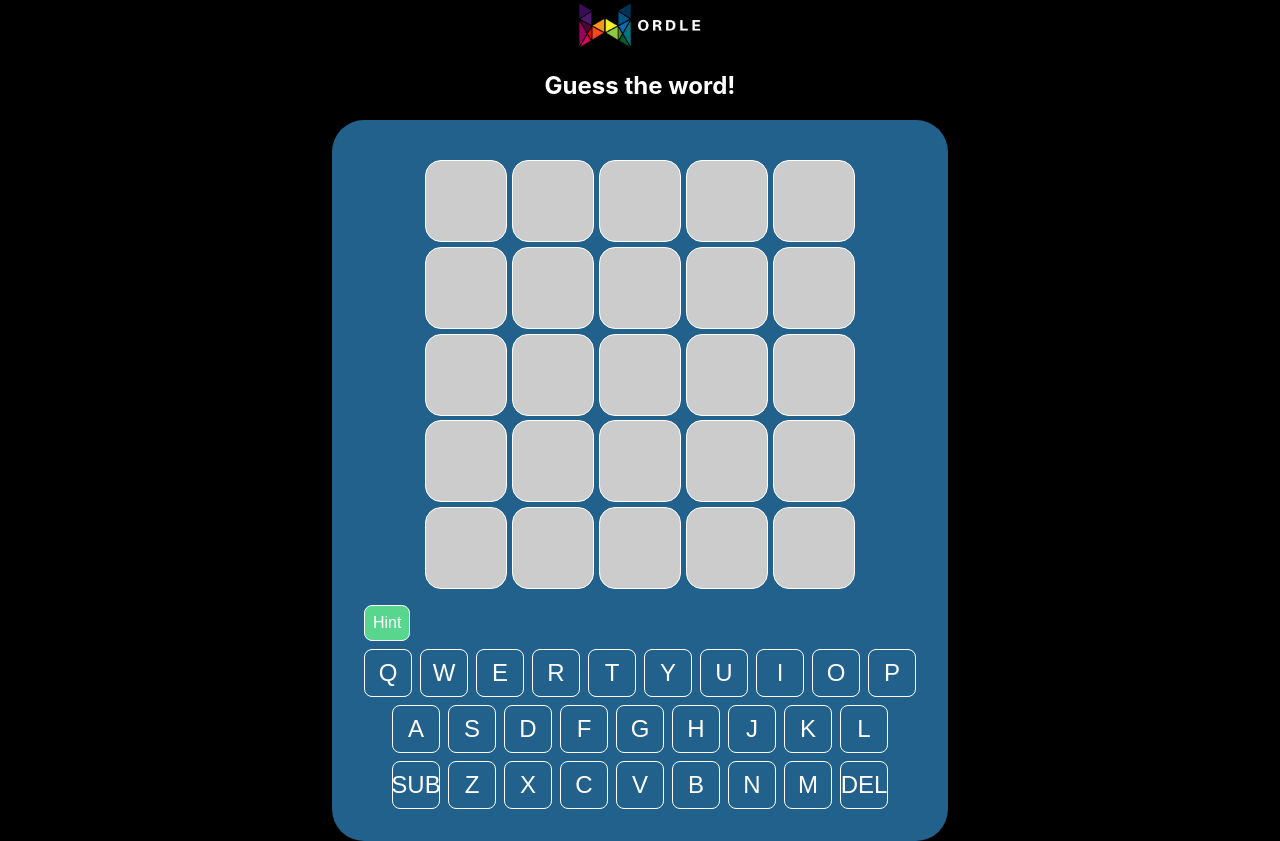
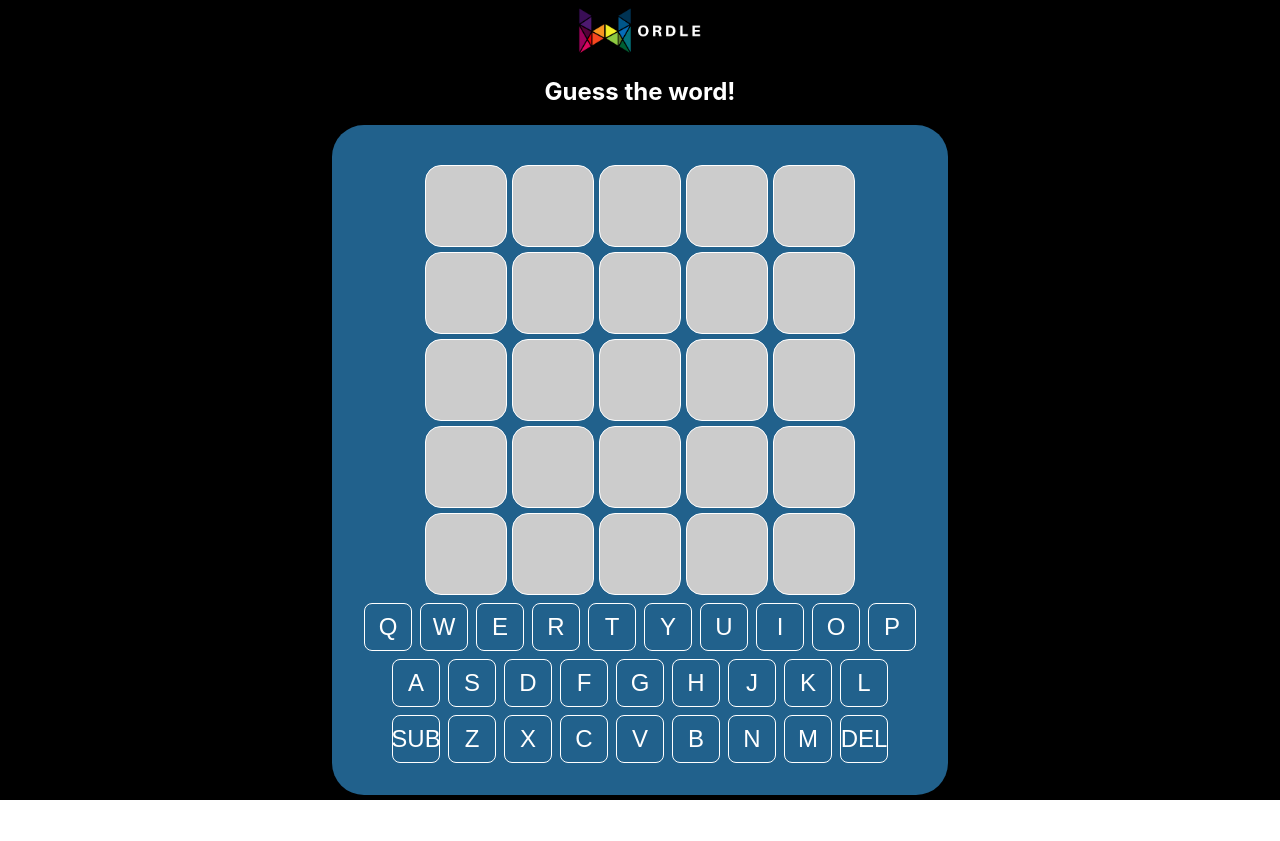
Before and after one commit to aecko/wordle-clone, a React (Create React App) app: page / in a window 1280 px wide. After the commit the page ends 800 px from the top, so only its background shows below. Built offline with nearby package versions, Linux system fonts and the light colour scheme.

Commit message:
remove hint button

```diff
--- a/src/game/index.tsx
+++ b/src/game/index.tsx
@@ -30,7 +30,8 @@ export const Game: React.FC = () => {
         />
       )}
       <GameBoard guesses={guesses} />
-      <HintButton onClick={getHint}>Hint</HintButton>
+      {false && <HintButton onClick={getHint}>Hint</HintButton>}
+
       <Keyboard handleKeyPress={changeGuess} handleSubmit={() => guessWord()} />
     </GameContainer>
   );
```
